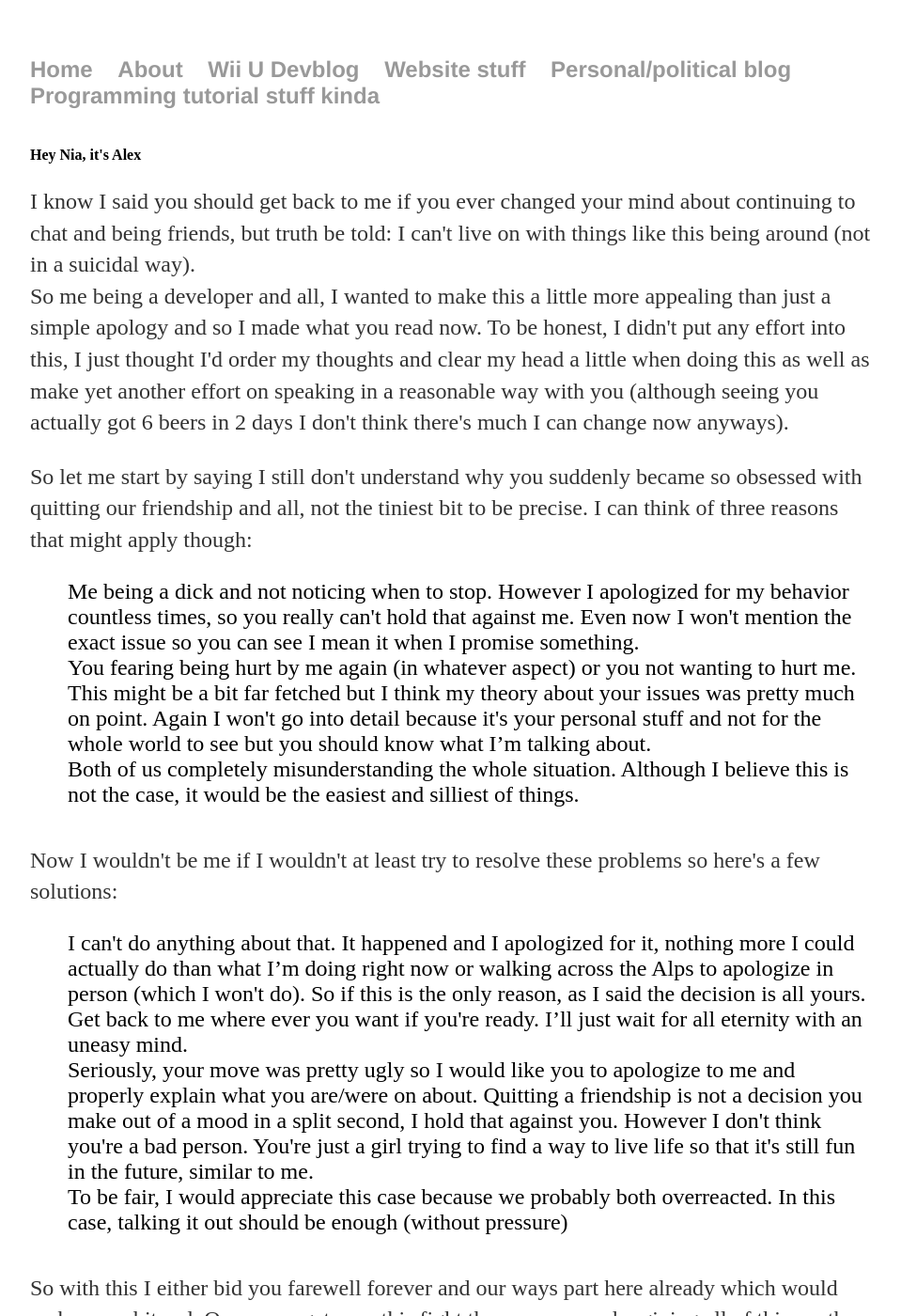
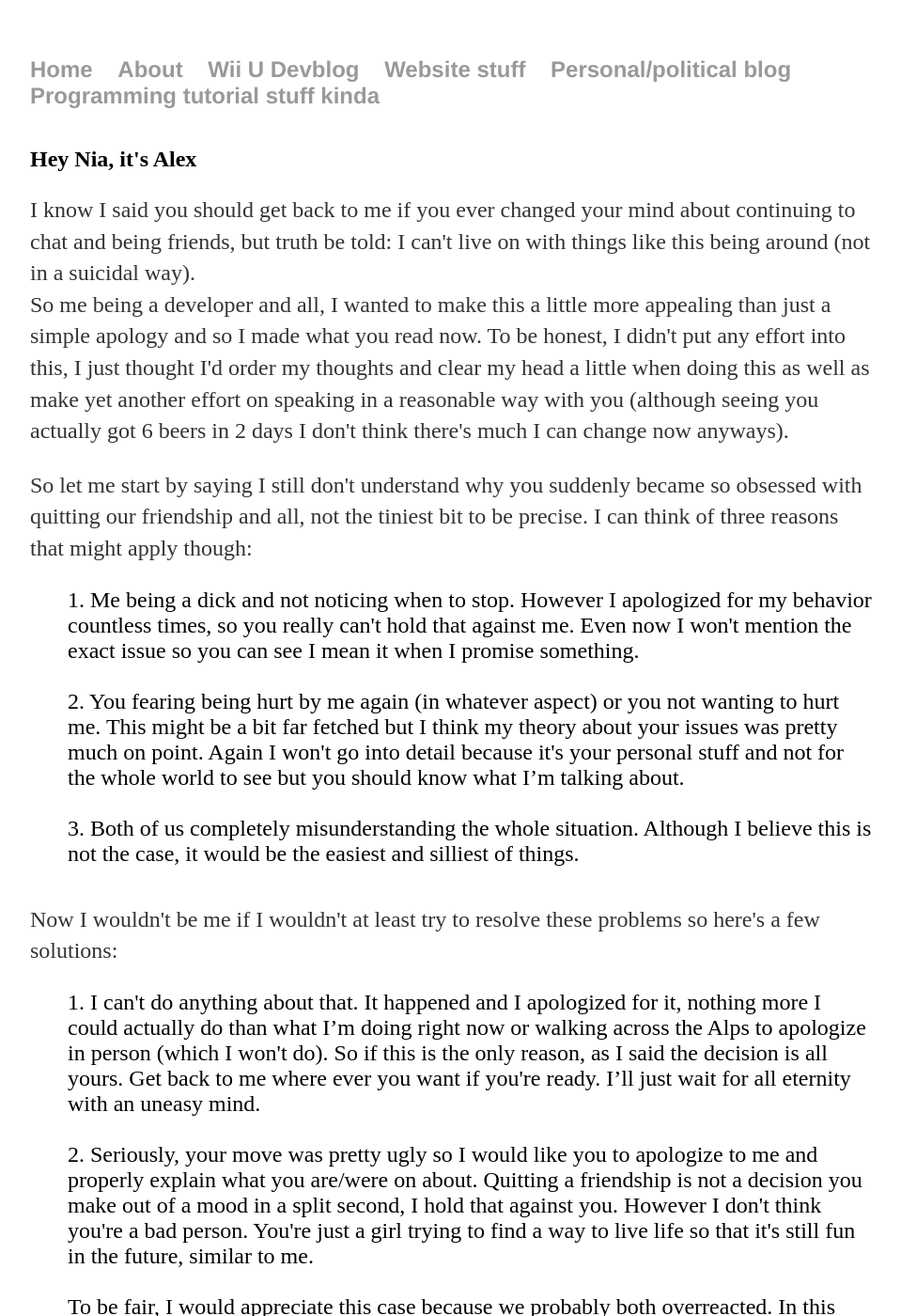
Before and after one commit to curtisy1/curtisy1.github.io, a Jekyll site: the page built from nia/index.html, in a window 1280 px wide and 1400 px high. Shown: the whole window at 94% size, without its empty margins (160-1119 px from the left). Built offline with Jekyll 4.4.1, drawn with Linux system fonts in a browser that asks for light colours.

Commit message:
Fixed shenanigans

```diff
--- a/nia/index.html
+++ b/nia/index.html
@@ -3,21 +3,21 @@ layout: default
 title: Apologetic shenanigans
 ---
 <div class="block">
-	<h4>Hey Nia, it's Alex</h4>
+	<h2>Hey Nia, it's Alex</h2>
 	<p>I know I said you should get back to me if you ever changed your mind about continuing to chat and being friends, but truth be told: I can't live on with things like this being around (not in a suicidal way).<br />
 	So me being a developer and all, I wanted to make this a little more appealing than just a simple apology and so I made what you read now. To be honest, I didn't put any effort into this, I just thought I'd order my thoughts and clear my head a little when doing this as well as make yet another effort on speaking in a reasonable way with you (although seeing you actually got 6 beers in 2 days I don't think there's much I can change now anyways).</p>
 
 	<p>So let me start by saying I still don't understand why you suddenly became so obsessed with quitting our friendship and all, not the tiniest bit to be precise. I can think of three reasons that might apply though:
 		<ul>
-			<li>Me being a dick and not noticing when to stop. However I apologized for my behavior countless times, so you really can't hold that against me. Even now I won't mention the exact issue so you can see I mean it when I promise something.</li>
-			<li>You fearing being hurt by me again (in whatever aspect) or you not wanting to hurt me. This might be a bit far fetched but I think my theory about your issues was pretty much on point. Again I won't go into detail because it's your personal stuff and not for the whole world to see but you should know what I’m talking about.</li>
-			<li>Both of us completely misunderstanding the whole situation. Although I believe this is not the case, it would be the easiest and silliest of things.</li>
+			<li>1. Me being a dick and not noticing when to stop. However I apologized for my behavior countless times, so you really can't hold that against me. Even now I won't mention the exact issue so you can see I mean it when I promise something.</li> <br>
+			<li>2. You fearing being hurt by me again (in whatever aspect) or you not wanting to hurt me. This might be a bit far fetched but I think my theory about your issues was pretty much on point. Again I won't go into detail because it's your personal stuff and not for the whole world to see but you should know what I’m talking about.</li><br>
+			<li>3. Both of us completely misunderstanding the whole situation. Although I believe this is not the case, it would be the easiest and silliest of things.</li>
 		</ul>
 	</p>
 	<p>Now I wouldn't be me if I wouldn't at least try to resolve these problems so here's a few solutions:
 		<ul>
-			<li>I can't do anything about that. It happened and I apologized for it, nothing more I could actually do than what I’m doing right now or walking across the Alps to apologize in person (which I won't do). So if this is the only reason, as I said the decision is all yours. Get back to me where ever you want if you're ready. I’ll just wait for all eternity with an uneasy mind.</li>
-			<li>Seriously, your move was pretty ugly so I would like you to apologize to me and properly explain what you are/were on about. Quitting a friendship is not a decision you make out of a mood in a split second, I hold that against you. However I don't think you're a bad person. You're just a girl trying to find a way to live life so that it's still fun in the future, similar to me.</li>
+			<li>1. I can't do anything about that. It happened and I apologized for it, nothing more I could actually do than what I’m doing right now or walking across the Alps to apologize in person (which I won't do). So if this is the only reason, as I said the decision is all yours. Get back to me where ever you want if you're ready. I’ll just wait for all eternity with an uneasy mind.</li><br>
+			<li>2. Seriously, your move was pretty ugly so I would like you to apologize to me and properly explain what you are/were on about. Quitting a friendship is not a decision you make out of a mood in a split second, I hold that against you. However I don't think you're a bad person. You're just a girl trying to find a way to live life so that it's still fun in the future, similar to me.</li><br>
 			<li>To be fair, I would appreciate this case because we probably both overreacted. In this case, talking it out should be enough (without pressure)</li>
 		</ul>
 	</p>
```
